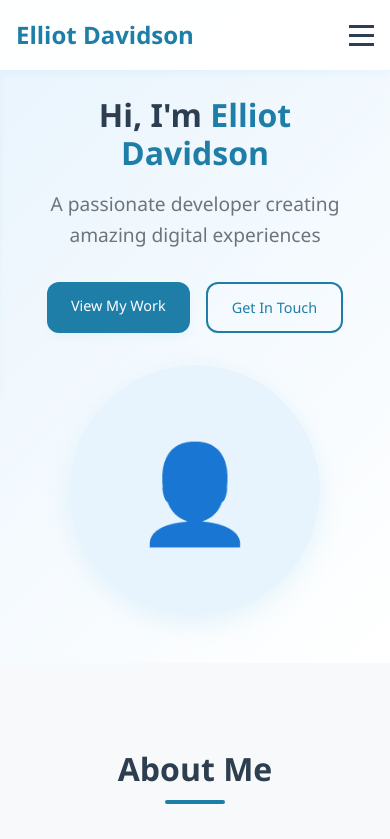
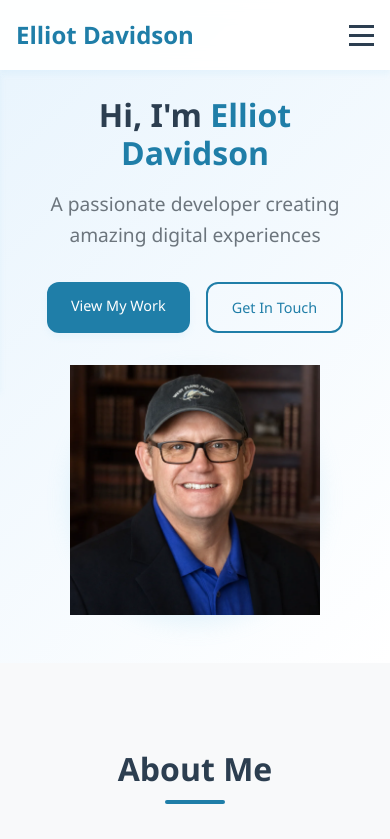
Before and after one commit to elliotdavidson/elliotdavidsondotcom, a plain HTML site: page index.html in a window 390 px wide. Shown: the top 839 px of the page. Drawn offline with Linux system fonts and the light colour scheme.

Commit message:
Use optimized hero profile image with WebP

```diff
--- a/index.html
+++ b/index.html
@@ -97,7 +97,10 @@
             </div>
             <div class="hero-image">
                 <div class="hero-image-placeholder">
-                    <span class="icon-symbol icon-hero" aria-hidden="true">&#128100;</span>
+                    <picture>
+                        <source srcset="assets/images/me.webp" type="image/webp">
+                        <img src="assets/images/me.png" alt="Portrait of Elliot Davidson" width="1536" height="1024" decoding="async">
+                    </picture>
                 </div>
             </div>
         </div>
--- a/styles.css
+++ b/styles.css
@@ -184,16 +184,22 @@ body {
     transform: translateY(-10px);
 }
 
+.hero-image-placeholder picture,
+.hero-image-placeholder img {
+    width: 100%;
+    height: 100%;
+    display: block;
+}
+
+.hero-image-placeholder img {
+    object-fit: cover;
+}
+
 .icon-symbol {
     display: inline-flex;
     align-items: center;
     justify-content: center;
     line-height: 1;
-}
-
-.icon-hero {
-    font-size: 8rem;
-    color: var(--primary-color);
 }
 
 /* Buttons */
@@ -611,8 +617,8 @@ section {
         height: 250px;
     }
 
-    .icon-hero {
-        font-size: 6rem;
+    .hero-image-placeholder img {
+        object-fit: cover;
     }
 
     .contact-content {
```
Also changed, not shown: assets/images/me.webp (added), 1 other file.
